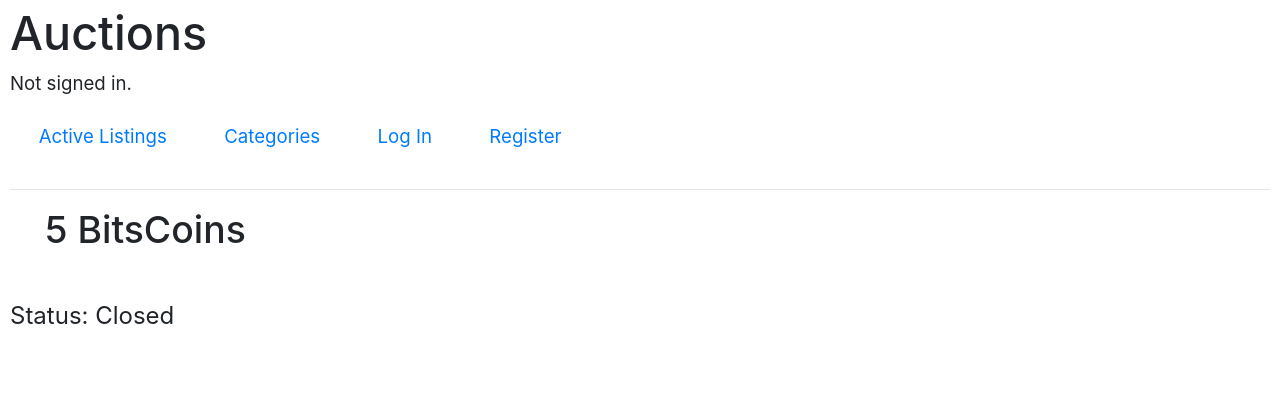
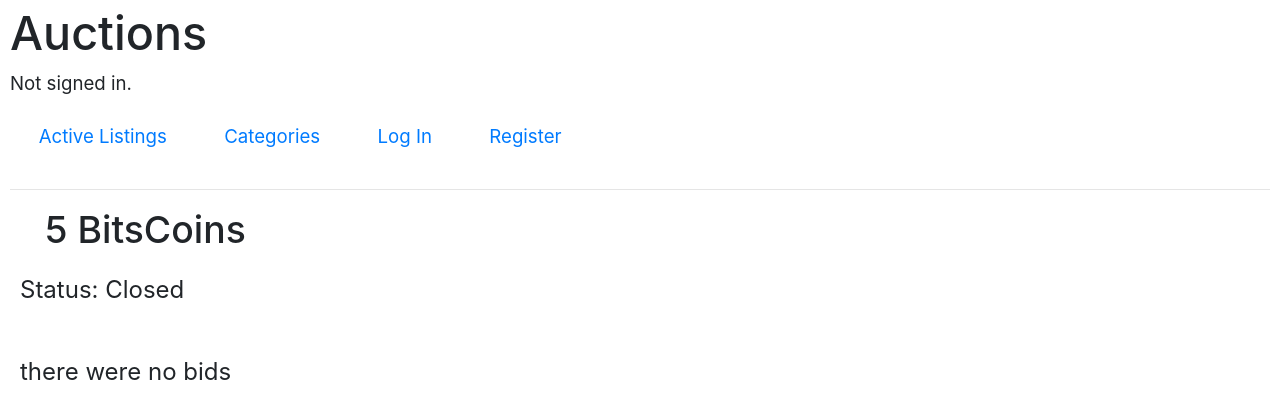
Before and after one commit to FelipeIshara/Commerce, a Django app: page /listing/15 in a window 1280 px wide. Shown: the top 419 px of the page. Run offline with Django 3.2, Linux system fonts and the light colour scheme; data comes from the database, SQL or seed files in the repository; both versions use the stored data as it was before the commit; some libraries are stand-ins or nearby versions.

Commit message:
simplified the access to last bid, remove last bid field from listing

```diff
--- a/commerce/auctions/models.py
+++ b/commerce/auctions/models.py
@@ -16,7 +16,6 @@ class Listing(models.Model):
     description = models.TextField(blank=True)
     url_image = models.URLField(blank=True)
     active = models.BooleanField(default=True, blank=False)
-    last_bid = models.DecimalField(max_digits=10, decimal_places=2)
 
     def __str__(self):
         return f"{self.title} listed by {self.owner}"
@@ -27,11 +26,16 @@ class Bid(models.Model):
     owner = models.ForeignKey(User, on_delete=models.CASCADE, related_name="bids")
     listing_id = models.ForeignKey(Listing, on_delete=models.CASCADE, related_name="bids" )
     bid_value = models.DecimalField(max_digits=10, decimal_places=2)
+    def __str__(self):
+        return f"Bid made by {self.owner} in the listing: {self.listing_id}"
+
 
 class Comment(models.Model):
     owner = models.ForeignKey(User, on_delete=models.CASCADE, related_name="comments")
     listing = models.ForeignKey(Listing, on_delete=models.CASCADE, related_name="comments")
     comment = models.TextField(blank=False)
+    def __str__(self):
+        return f"Comment posted by {self.owner} in the listing: {self.listing_id}"
 
 class Profile(models.Model):
     user = models.OneToOneField(User, on_delete=models.CASCADE)
--- a/commerce/auctions/templates/auctions/index.html
+++ b/commerce/auctions/templates/auctions/index.html
@@ -11,7 +11,11 @@
                 </div>
                 {% endif %}
                 <div class="content">
-                    <div class="title"><a href="{%url 'listing' listing.id %}">{{ listing.title}}</a> - ${{ listing.last_bid }}</div>
+                    {% if listing.bids.all %}
+                    <div class="title"><a href="{%url 'listing' listing.id %}">{{ listing.title}}</a> - ${{ listing.bids.all.last.bid_value }}</div>
+                    {% else %}
+                    <div class="title"><a href="{%url 'listing' listing.id %}">{{ listing.title}}</a> - ${{ listing.starting_price }}</div>
+                    {% endif %}
                     <div class="description">{{ listing.description}}</div>
                 </div>
         </div>
--- a/commerce/auctions/templates/auctions/listing.html
+++ b/commerce/auctions/templates/auctions/listing.html
@@ -30,12 +30,16 @@
         </form>
         {% endif %}
         <div class="description">
-            Description: <BR>
+
             {{listing.description}}
         </div>
 
         <div class="bid-box">
-            <div class="lastbid">Last Bid: ${{price}}</div>
+            {% if listing.bids.all %}
+            <div class="lastbid">Last Bid: ${{ listing.bids.all.last.bid_value }}</div>
+            {% else %}
+            <div>The starting bid is: ${{listing.starting_price}}</div>
+            {% endif %}
             {% if not request.user.is_anonymous %}
             <form action="{% url 'bid' %}" method=POST class="bid-form">
                 {% csrf_token %}
@@ -88,12 +92,20 @@
 
     <!--Caso estiver Fechada-->
     {% else %}
+<div class="close-listing">
+<div>Status: Closed</div>
+<img width=300px class="listing-image" src="{{ listing.url_image }}">
 <br>
-Status: Closed
+{% if LastBidOwner and LastBidOwner.owner == request.user %}
 <br>
-        {% if LastBidOwner and LastBidOwner.owner == request.user %}
-You Are the Winner
-Winner Bid: ${{price}}
-        {% endif %}
-    {% endif %}
+<div class="alert alert-warning alert-dismissible fade show">You Win !!!! Bid: ${{price}} </div>
+{% else %}
+{% if LastBidOwner.owner %}
+<div>Winner Bid: ${{price}} by {{LastBidOwner.owner}}</div>
+{% else %}
+<div>there were no bids</div>
+{% endif %}
+</div>
+{% endif %}
+{% endif %}
 {% endblock %}
--- a/commerce/auctions/views.py
+++ b/commerce/auctions/views.py
@@ -15,6 +15,7 @@ from .models import User, Listing, Bid, Comment
 
 def index(request):
     listings = Listing.objects.all().filter(active=True)
+
     return render(request, "auctions/index.html",{
         "listings": listings
     })
@@ -89,6 +90,7 @@ def create_listing(request):
                 owner = request.user,
                 title=title,
                 starting_price=starting_price,
+                description=description,
                 category=category,
                 url_image = url_image,
                 last_bid=starting_price
@@ -158,14 +160,15 @@ def bid(request):
         listing_id = int(request.POST["listing_id"])
         listing = Listing.objects.get(pk=listing_id)
         biggest_bid = listing.bids.all().order_by('-bid_value').first()
+        print(biggest_bid)
+        biggest_bid2 = listing.bids.all().last()
+        print(biggest_bid2)
         if bid < listing.starting_price:
             return HttpResponse("Your bid must be greater than or equal to the starting bid")
         if biggest_bid:
-            if bid < biggest_bid.bid_value:
+            if bid <= biggest_bid.bid_value:
                 return HttpResponse("Your bid must be greater than the last bid")
         bid_inst = Bid(owner = request.user,listing_id = listing, bid_value = bid)
-        listing.last_bid = bid
-        listing.save()
         bid_inst.save()
         return HttpResponseRedirect(reverse("listing", args=(listing_id,)))
 
```
Also changed, not shown: commerce/auctions/migrations/0018_remove_listing_last_bid.py (added), commerce/db.sqlite3.
